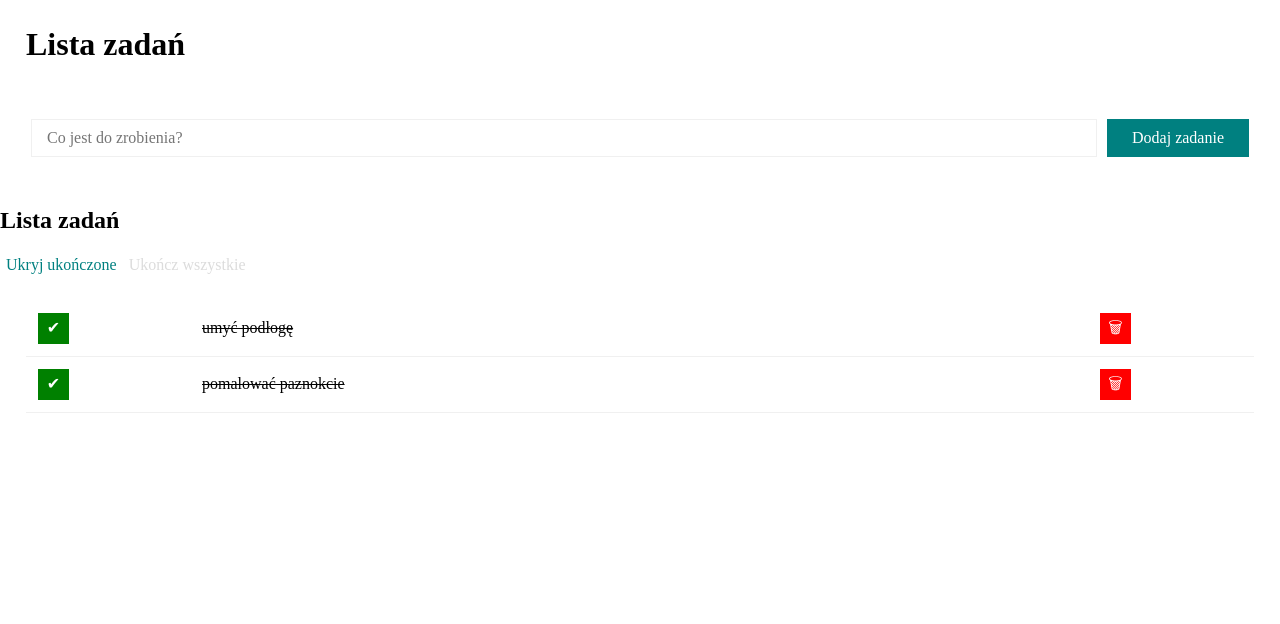
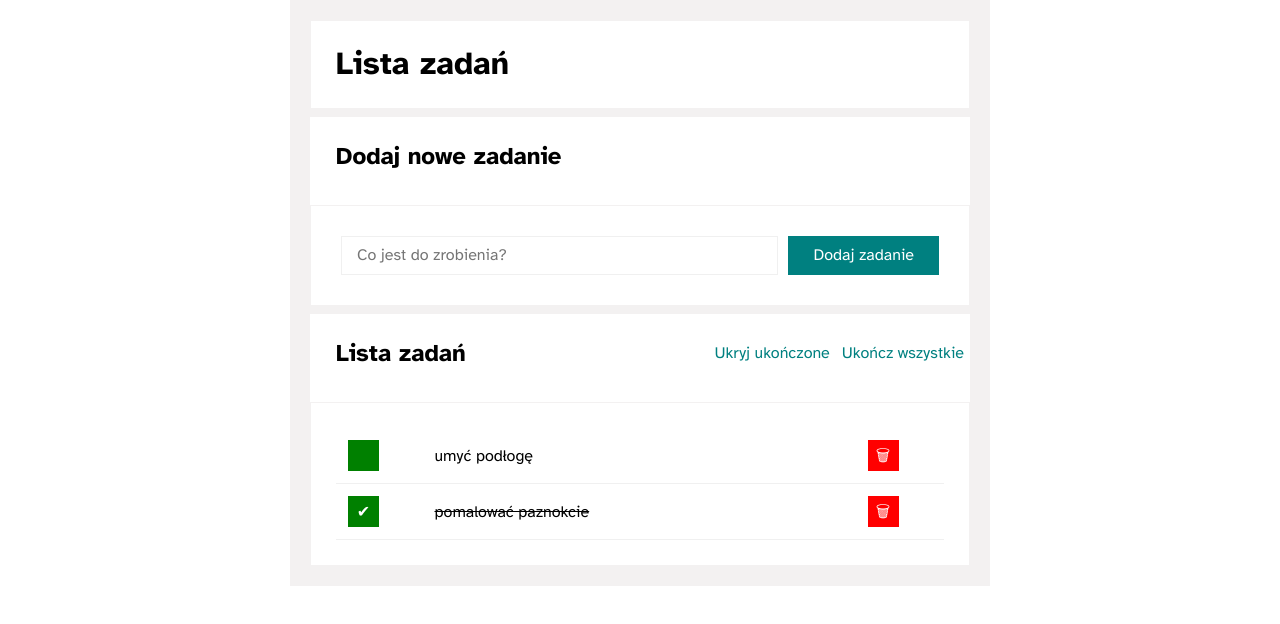
Before and after one commit to Ceteryzyna/To-Do-List---React, a React (Create React App) app: page / in a window 1280 px wide. Shown: the top 624 px of the page. Built offline with nearby package versions, Linux system fonts and the light colour scheme.

Commit message:
created new files: 'Container', 'Section', changed className, code formatting

```diff
--- a/src/App.js
+++ b/src/App.js
@@ -2,25 +2,31 @@ import Form from "./Form";
 import Tasks from "./Tasks";
 import Buttons from "./Buttons";
 import Header from "./Header";
+import Container from "./Container";
+import Section from "./Section";
 
 const tasks = [
-  {id: 1, content: "umyć podłogę", done: true},
-  {id: 2, content: "pomalować paznokcie", done: true},
+  { id: 1, content: "umyć podłogę", done: false },
+  { id: 2, content: "pomalować paznokcie", done: true },
 ];
 const hideDoneTasks = false;
 
 function App() {
   return (
-    <main className="body">
-      <Header title="Lista zadań"/>
-      <Form />
-      <div className="list">
-        <h2 className="tasks__header">Lista zadań</h2>
-        <Buttons tasks={tasks} hideDoneTasks={hideDoneTasks} />
-      </div>
-      <div className="tasks"></div>
-      <Tasks tasks={tasks} hideDoneTasks={hideDoneTasks} />
-</main >
+    <Container>
+      <Header
+        title="Lista zadań"
+      />
+      <Section
+        title="Dodaj nowe zadanie"
+        body={<Form />}
+      />
+      <Section
+        title="Lista zadań"
+        headerExtra={<Buttons tasks={tasks} hideDoneTasks={hideDoneTasks} />}
+        body={<Tasks tasks={tasks} hideDoneTasks={hideDoneTasks} />}
+      />
+    </Container >
   );
 }
 
```
